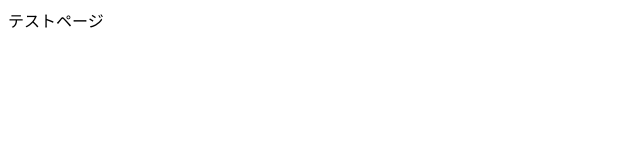
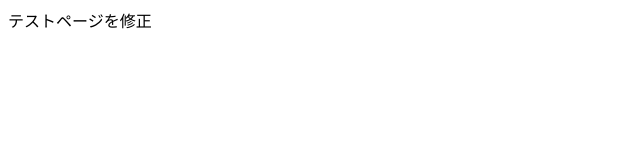
Before and after one commit to m-y-co/gatest, a plain HTML site: page index.html in a window 1280 px wide. Shown: the full height of the page, 0-640 px from the left. Drawn offline with Linux system fonts and the light colour scheme.

Commit message:
Update index.html
Update index.html

```diff
--- a/index.html
+++ b/index.html
@@ -27,7 +27,7 @@
 </header>
 
 <div class="mainContents">
-テストページ
+テストページを修正
 <!--// mainContents--></div>
 
 <footer>
```
